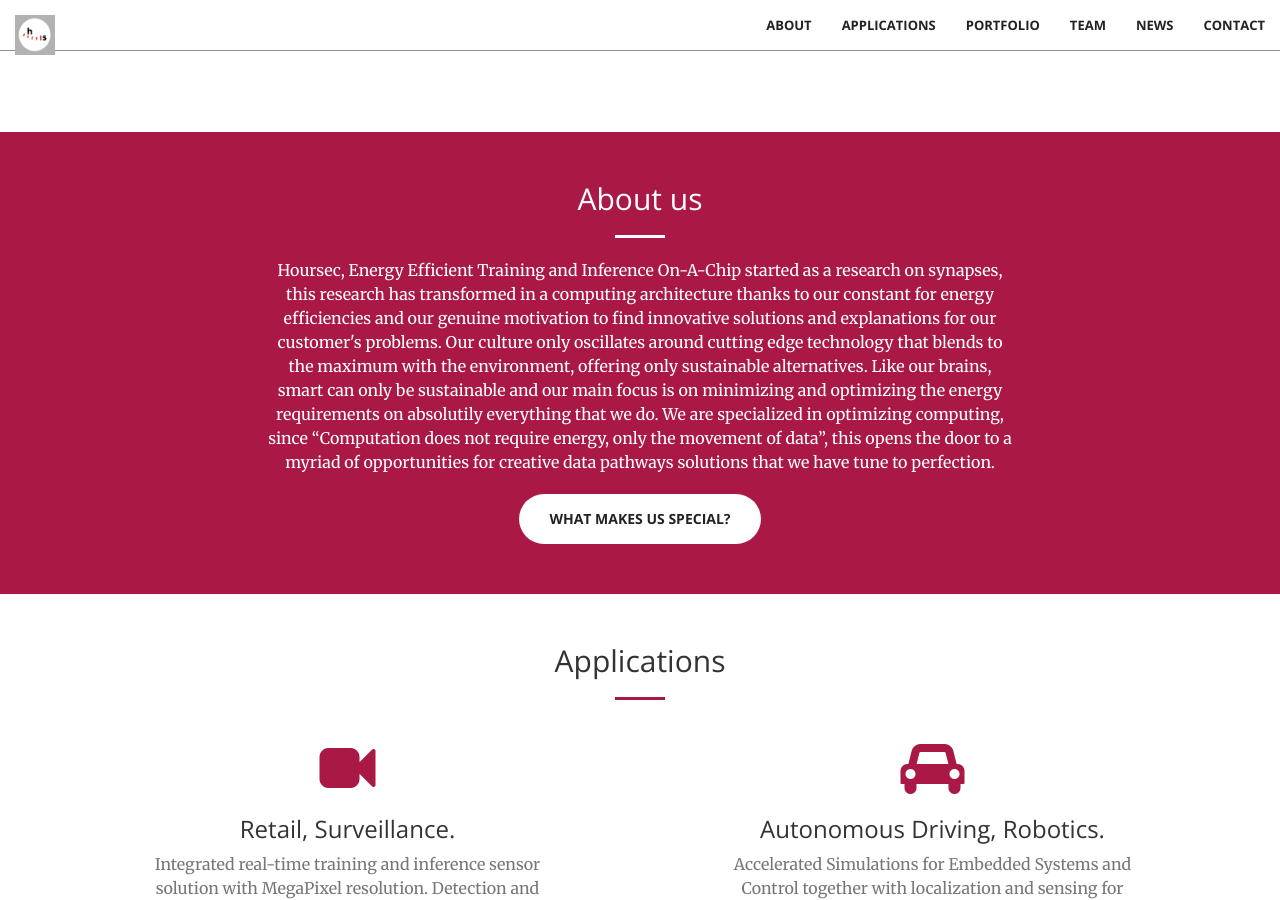
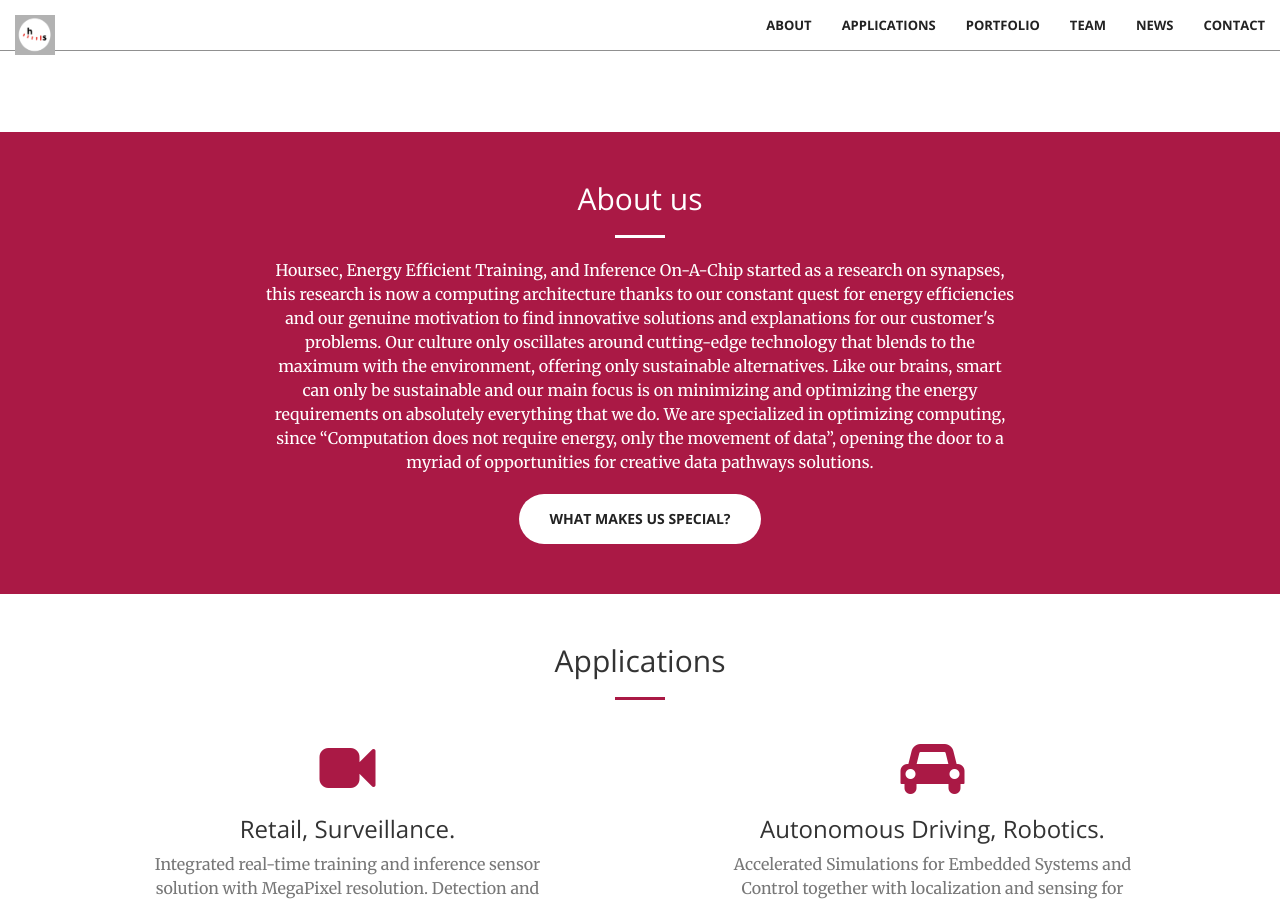
Before and after one commit to hoursec/github.io, a Jekyll site: the page built from index.html, in a window 1280 px wide and 900 px high, scrolled down 768 px. Built offline with Jekyll 4.4.1, drawn with Linux system fonts in a browser that asks for light colours.

Commit message:
Update call-to-action.html

```diff
--- a/_includes/call-to-action.html
+++ b/_includes/call-to-action.html
@@ -5,15 +5,14 @@
                 <h2 class="section-heading">About us</h2>
                 <hr class="light">
                 <p class="text-center">
-			Hoursec, Energy Efficient Training and Inference On-A-Chip started as a research on synapses, this
-			research has transformed in a computing architecture thanks to our constant for energy efficiencies
+			Hoursec, Energy Efficient Training, and Inference On-A-Chip started as a research on synapses, this
+			research is now a computing architecture thanks to our constant quest for energy efficiencies
 			and our genuine motivation to find innovative solutions and explanations for our customer's problems.
-			Our culture only oscillates around cutting edge technology that blends to the maximum with the
+			Our culture only oscillates around cutting-edge technology that blends to the maximum with the
 			environment, offering only sustainable alternatives. Like our brains, smart can only be sustainable and
-			our main focus is on minimizing and optimizing the energy requirements on absolutily everything that we do.
+			our main focus is on minimizing and optimizing the energy requirements on absolutely everything that we do.
 			We are specialized in optimizing computing, since “Computation does not require energy, only the
-			movement of data”, this opens the door to a myriad of opportunities for creative data pathways solutions
-			that we have tune to perfection.
+			movement of data”, opening the door to a myriad of opportunities for creative data pathways solutions.
                 </p>
 
                 <!--<a href="#contact" class="btn btn-default btn-xl">Get Started!</a>-->
```
